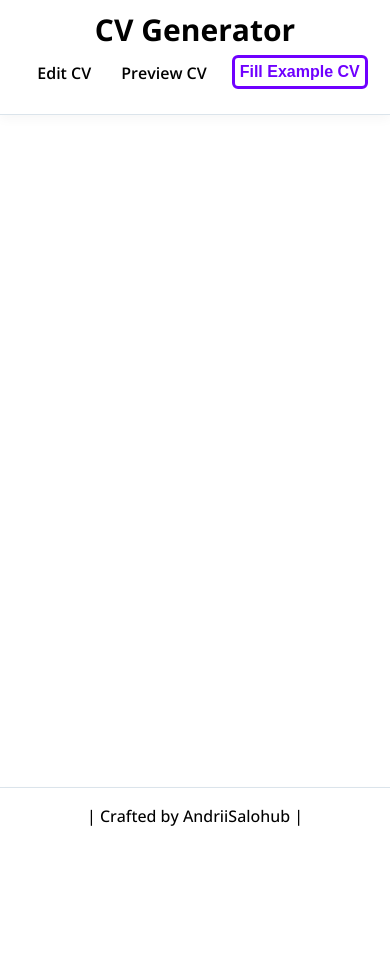
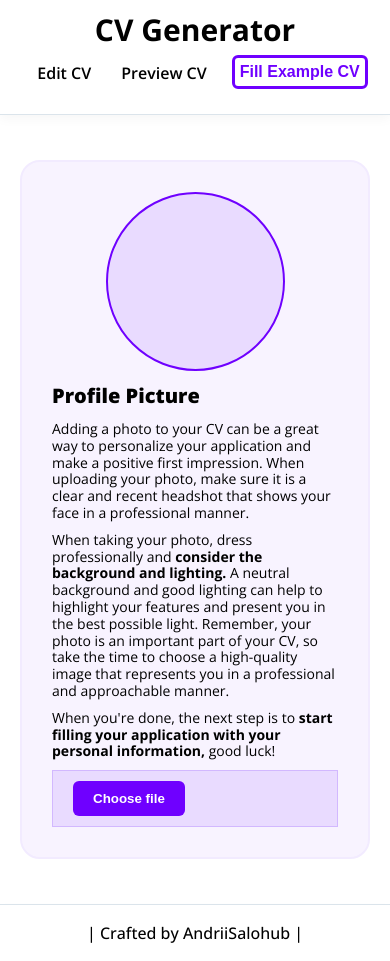
Before and after one commit to AndriiSalohub/cv-generator, a React (Vite) app: page / in a window 390 px wide. Before the commit the page ends 844 px from the top, so only its background shows below. Built offline with nearby package versions, Linux system fonts and the light colour scheme.

Commit message:
Added markup and styles for the profile section and made it responsive.

```diff
--- a/src/App.jsx
+++ b/src/App.jsx
@@ -1,11 +1,14 @@
 import Footer from "./components/Footer";
 import Header from "./components/Header";
+import Profile from "./components/Profile";
 
 function App() {
   return (
     <>
       <Header />
-      <main className="main"></main>
+      <main className="main">
+        <Profile />
+      </main>
       <Footer />
     </>
   );
--- /dev/null
+++ b/src/components/Profile.jsx
@@ -0,0 +1,38 @@
+import "../styles/Profile.scss";
+
+const Profile = () => {
+  return (
+    <section className="profile">
+      <div className="profile__image-placeholder"></div>
+      <div className="profile__image-info">
+        <h2 className="profile__image-title">Profile Picture</h2>
+        <p className="profile__image-description">
+          Adding a photo to your CV can be a great way to personalize your
+          application and make a positive first impression. When uploading your
+          photo, make sure it is a clear and recent headshot that shows your
+          face in a professional manner.
+        </p>
+        <p className="profile__image-description">
+          When taking your photo, dress professionally and{" "}
+          <span>consider the background and lighting.</span> A neutral
+          background and good lighting can help to highlight your features and
+          present you in the best possible light. Remember, your photo is an
+          important part of your CV, so take the time to choose a high-quality
+          image that represents you in a professional and approachable manner.
+        </p>
+        <p className="profile__image-description">
+          When you're done, the next step is to{" "}
+          <span>
+            start filling your application with your personal information,
+          </span>{" "}
+          good luck!
+        </p>
+        <div className="profile__image-choice">
+          <button className="profile__image-choose-btn">Choose file</button>
+        </div>
+      </div>
+    </section>
+  );
+};
+
+export default Profile;
--- a/src/styles/Header.scss
+++ b/src/styles/Header.scss
@@ -88,7 +88,6 @@
     }
 
     &__navigation {
-
       &-item a,
       &-item button {
         font-size: 16px;
@@ -103,7 +102,6 @@
     flex-direction: column;
 
     &__navigation {
-
       &-item a,
       &-item button {
         padding: 5px;
--- /dev/null
+++ b/src/styles/Profile.scss
@@ -0,0 +1,91 @@
+@import "./styles.scss";
+
+.profile {
+  display: grid;
+  grid-template-columns: 1fr 3fr;
+  align-items: center;
+  background-color: $main-bg;
+  border: $main-border;
+  padding: 30px;
+  border-radius: 20px;
+
+  &__image {
+    &-placeholder {
+      background-color: $secondary-bg;
+      border: 2px solid #6f00ff;
+      border-radius: 100%;
+      height: 175px;
+      width: 175px;
+    }
+
+    &-title {
+      font-weight: 800;
+      font-size: 25px;
+      margin-bottom: 15px;
+    }
+
+    &-description {
+      font-size: 14px;
+      margin-bottom: 10px;
+      line-height: 1.2;
+
+      & span {
+        font-weight: 700;
+      }
+    }
+
+    &-choice {
+      padding: 10px 20px;
+      background-color: $secondary-bg;
+      border: $secondary-border;
+    }
+
+    &-choose-btn {
+      color: #fff;
+      font-weight: 800;
+      padding: 10px 20px;
+      background-color: $main-color;
+      border: none;
+      border-radius: 6px;
+      cursor: pointer;
+      transition: background-color 0.2s ease-in-out;
+    }
+  }
+}
+
+@media (hover: hover) {
+  .profile__image-choose-btn:hover {
+    background-color: $main-hover-color;
+  }
+
+  .profile__image-choose-btn:hover {
+    background-color: $main-hover-color;
+  }
+}
+
+@media (hover: none) {
+  .profile__image-choose-btn:active {
+    background-color: $main-hover-color;
+  }
+
+  .profile__image-choose-btn:active {
+    background-color: $main-hover-color;
+  }
+}
+
+@media (max-width: 768px) {
+  .profile {
+    display: flex;
+    flex-direction: column;
+
+    &__image {
+      &-placeholder {
+        margin-bottom: 15px;
+      }
+
+      &-title {
+        font-size: 20px;
+      }
+    }
+  }
+}
--- a/src/styles/styles.scss
+++ b/src/styles/styles.scss
@@ -1,6 +1,11 @@
 @import url("https://fonts.googleapis.com/css2?family=Open+Sans:ital,wght@0,300..800;1,300..800&display=swap");
 
 $main-color: #6f00ff;
+$main-hover-color: #430099;
+$main-bg: #f8f3ff;
+$main-border: 2px solid #f2ebff;
+$secondary-bg: #e9dbff;
+$secondary-border: 1px solid #d2b8ff;
 
 body {
   font-family: "Open Sans", sans-serif;
@@ -11,3 +16,9 @@ body {
   display: flex;
   flex-direction: column;
 }
+
+.main {
+  max-width: 900px;
+  margin: 25px auto;
+  padding: 20px;
+}
```
